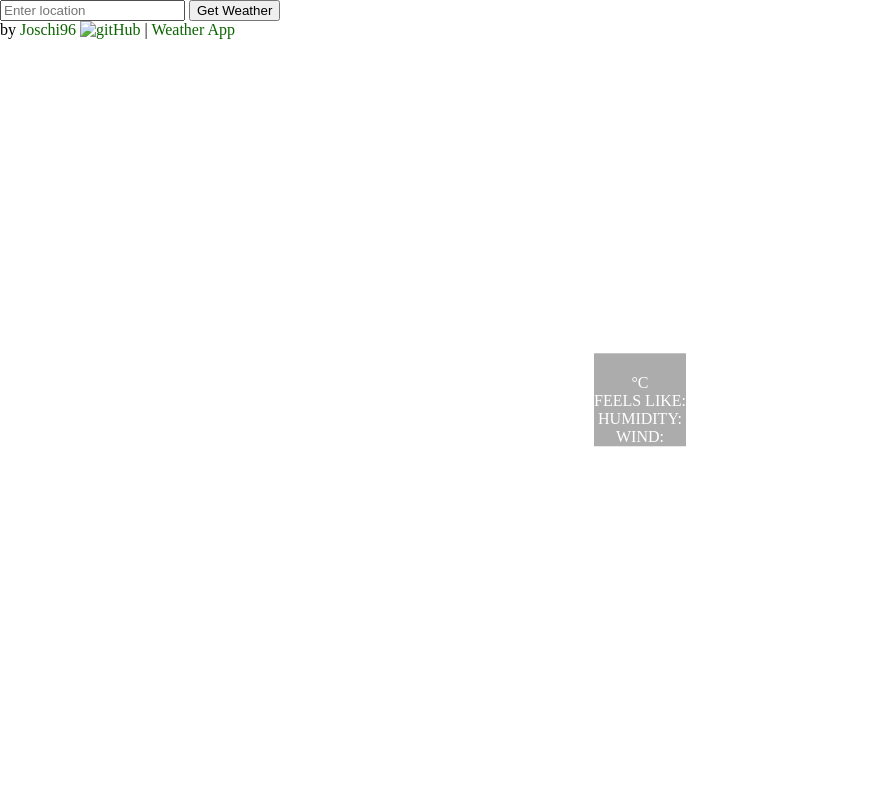
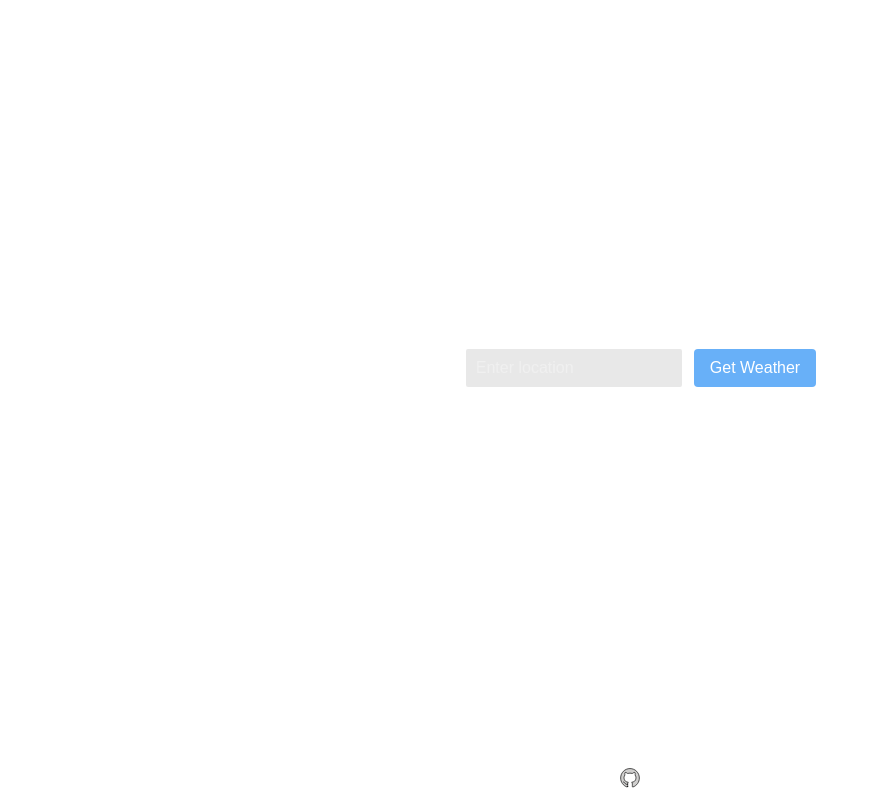
Before and after one commit to Joschi96/weather-app, a website built with webpack: page src/index.html in a window 1280 px wide. Shown: the whole page, without its empty margins (0-879 px from the left). Built offline with nearby package versions, Linux system fonts and the light colour scheme.

Commit message:
added styling for page fixed initial page load content

```diff
--- a/src/index.html
+++ b/src/index.html
@@ -13,7 +13,7 @@
           <button type="submit">Get Weather</button>
         </form>
       </div>
-      <div id="weather-result" class="weather-result">
+      <div id="weather-result" class="weather-result hidden">
         <div class="title-container">
           <h2 class="condition"></h2>
           <h1 class="address"></h1>
@@ -30,7 +30,7 @@
       </div>
     </div>
     <footer>
-      by <a href="">Joschi96 <img src="" alt="gitHub"></a> | <a href="">Weather App</a>
+      by <a href="">Joschi96 <img src="./backgrounds/github.svg" alt="git"></a> | <a href=""> Weather App</a>
     </footer>
   </body>
 </html>
--- a/src/index.js
+++ b/src/index.js
@@ -1,10 +1,18 @@
 // import getWeatherData from './modules/getData';
 // import processWeatherData from './modules/handleData';
 import './modules/handleForm';
-import renderData from './modules/renderData';
+import { setWeatherBackground } from './modules/renderData';
 import './styles.css';
+import githubIcon from './backgrounds/github.svg';
 
 // Set the default background for "clear" weather on page load
 document.addEventListener('DOMContentLoaded', () => {
-  renderData();
+  // renderData();
+  setWeatherBackground('clear');
+
+  // Dynamically set the GitHub icon in the footer
+  const githubImg = document.querySelector('footer img');
+  if (githubImg) {
+    githubImg.src = githubIcon;
+  }
 });
--- a/src/modules/renderData.js
+++ b/src/modules/renderData.js
@@ -59,4 +59,5 @@ async function renderData(data) {
   await setWeatherBackground(data.icon);
 }
 
+export { setWeatherBackground };
 export default renderData;
--- a/src/styles.css
+++ b/src/styles.css
@@ -1,3 +1,14 @@
+* {
+  margin: 0;
+  padding: 0;
+  box-sizing: border-box;
+}
+
+html, body {
+  font-family: "Open Sans", sans-serif;
+  color: #ffffff;
+}
+
 body {
   margin: 0;
   padding: 0;
@@ -6,23 +17,139 @@ body {
   background-position: center;
   background-attachment: fixed;
   min-height: 100vh;
+  display: flex;
+  flex-direction: column;
+  justify-content: space-between;
+}
+
+.content {
+  flex: 1; /* Nimmt den verfügbaren Platz ein, Footer bleibt am Ende */
+  display: flex;
+  flex-direction: column;
+  align-items: center;
+  justify-content: center;
+  padding: 20px;
+}
+
+.form-container {
+  margin-bottom: 20px;
+}
+
+#weather-form {
+  display: flex;
+  align-items: center;
+  gap: 10px;
+}
+
+#address {
+  padding: 10px;
+  border: 2px solid #ffffff;
+  border-radius: 4px;
+  background-color: rgba(182, 182, 182, 0.322);
+  color: #ffffff;
+  font-size: 16px;
+  width: 220px;
+  outline: none;
+}
+
+#address::placeholder {
+  color: #f0f0f0;
+}
+
+button[type="submit"] {
+  padding: 10px 16px;
+  border: none;
+  border-radius: 4px;
+  background-color: #68b0f8;
+  color: #ffffff;
+  font-size: 16px;
+  cursor: pointer;
+  transition: background-color 0.3s ease;
+}
+
+button[type="submit"]:hover {
+  background-color: #5591ca;
+}
+
+.weather-result {
+  display: flex;
+  flex-direction: column;
+  align-items: center;
+  max-width: 320px;
+  background-color: rgba(177, 177, 177, 0.342);
+  border: 2px solid rgba(255, 255, 255, 0.4);
+  backdrop-filter: blur(4px);
+  border-radius: 8px;
+  padding: 20px;
+  text-align: center;
 }
 
 .hidden {
   display: none;
 }
 
-.weather-result {
-  position: absolute;
-  top: 50%;
-  left: 50%;
-  transform: translate(-50%, -50%);
-  text-align: center;
-  color: white;
-  background-color: rgb(172, 172, 172);
+.title-container {
+  margin-bottom: 10px;
 }
 
-a{
+.condition {
+  font-size: 1.2rem;
+  font-weight: 600;
+  margin-bottom: 5px;
+}
+
+.address {
+  font-size: 1.6rem;
+  font-weight: 700;
+}
+
+.temp-container {
+  display: flex;
+  align-items: baseline;
+  justify-content: center;
+  margin: 15px 0;
+}
+
+.temp {
+  font-size: 3.5rem;
+  font-weight: 700;
+}
+
+.degree {
+  font-size: 1.5rem;
+  margin-left: 5px;
+  align-self: flex-start;
+}
+
+.aditional-info {
+  display: flex;
+  flex-direction: column;
+  gap: 6px;
+  font-size: 0.9rem;
+  margin-top: 10px;
+}
+
+footer {
+  text-align: center;
+  color: #ffffff;
+  font-size: 0.85rem;
+  padding: 10px;
+  height: auto;
+}
+
+footer a {
+  color: #ffffff;
   text-decoration: none;
-  color: rgb(12, 100, 0);
+  transition: color 0.3s ease;
 }
+
+footer a:hover {
+  color: #b4b4b4;
+}
+
+footer img {
+  width: 24px;
+  height: 24px;
+  vertical-align: middle;
+  margin-left: 4px;
+}
```
Also changed, not shown: src/backgrounds/github.svg (added), 2 other files.
